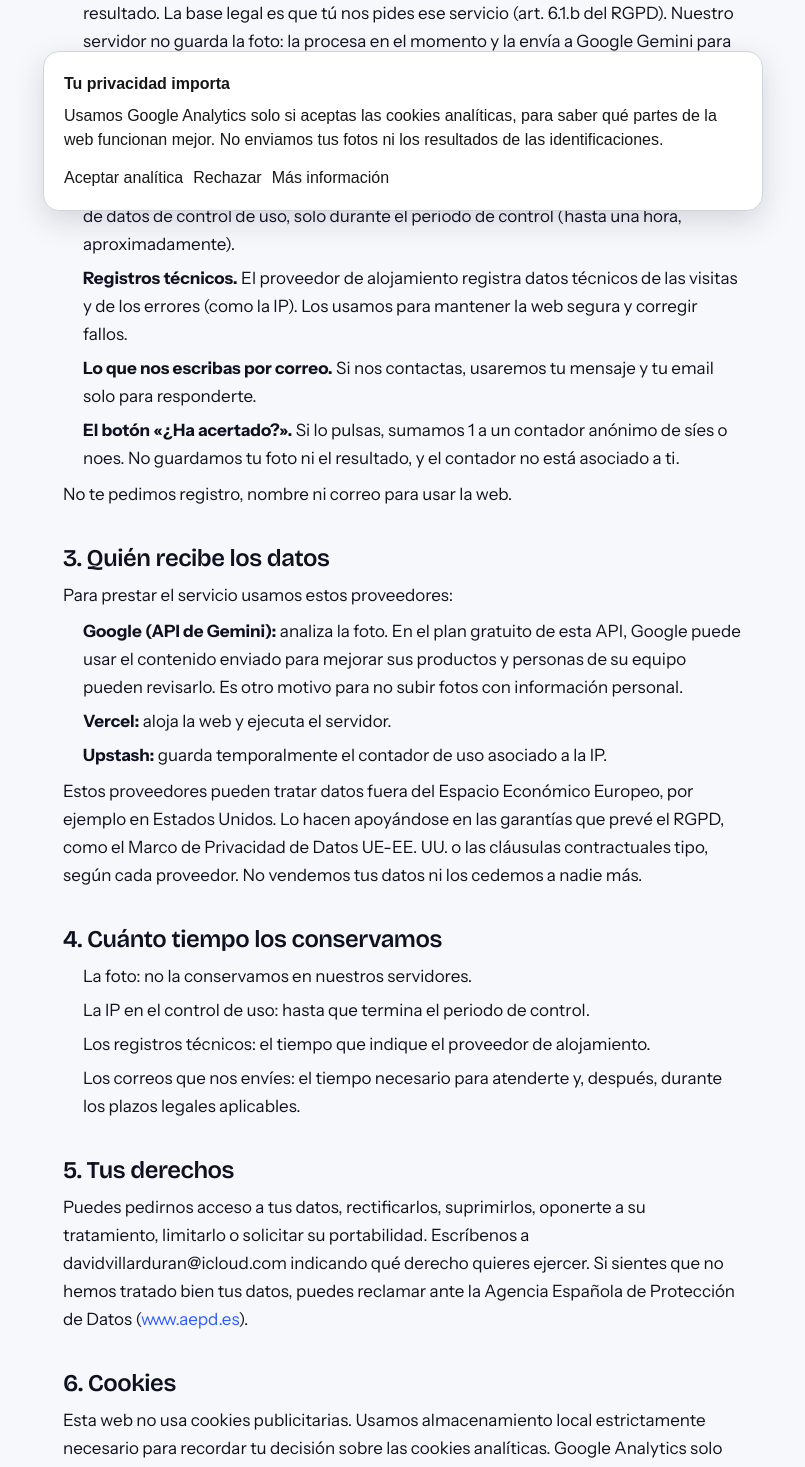
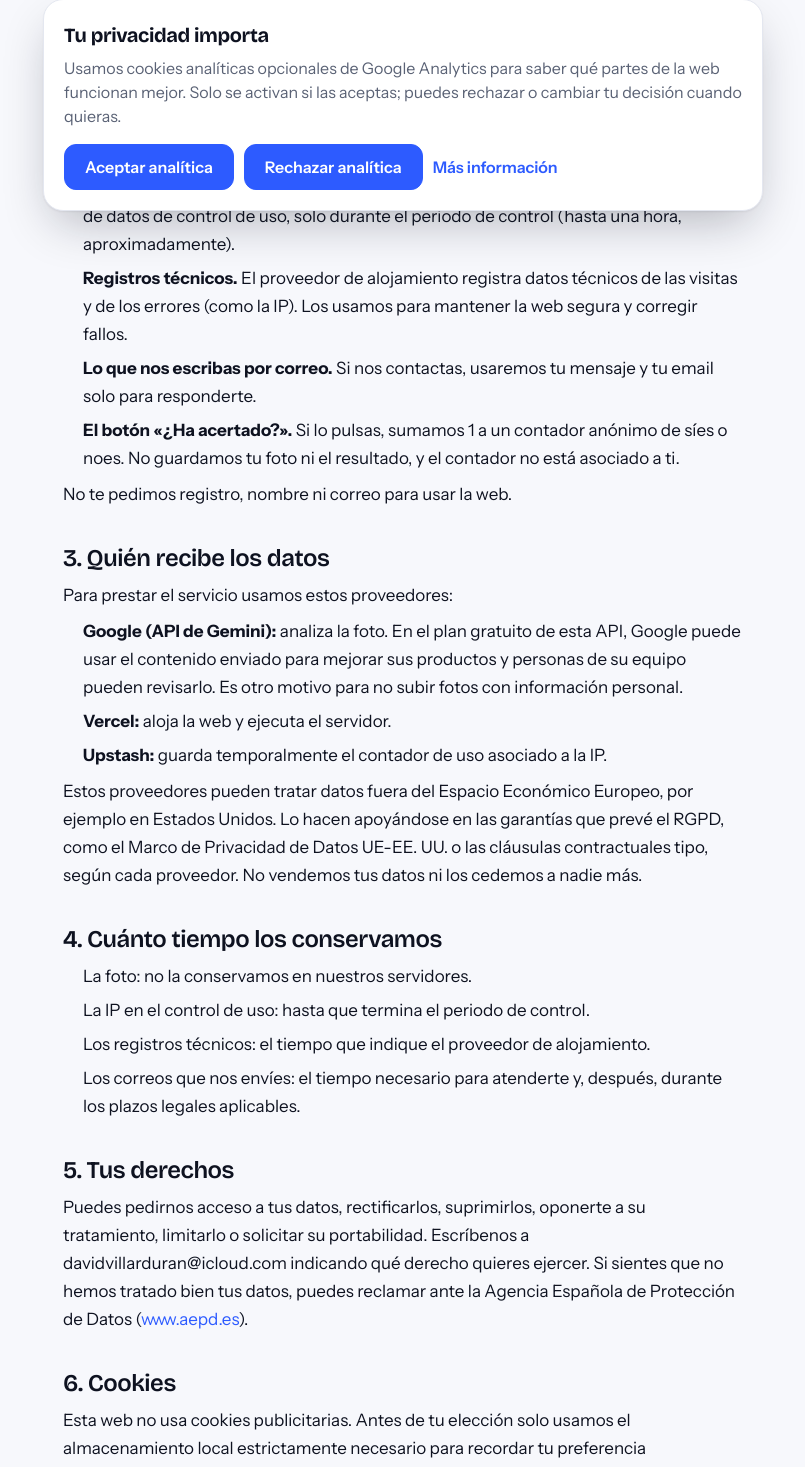
Before and after one commit to davidvillard/CochesAI, a Next.js app: page /privacidad in a window 1280 px wide. Shown: the part 573-2040 px from the top of the page, without its empty margins (237-1042 px from the left). Built offline with nearby package versions, Linux system fonts and the light colour scheme.

Commit message:
arreglados estilos

```diff
--- /dev/null
+++ b/app/AnalyticsConsent.module.css
@@ -0,0 +1,145 @@
+.banner {
+  --tinta: #0e1220;
+  --suave: #5a6275;
+  --linea: #e4e7f0;
+  --color: #2d5bff;
+  --color-osc: #1f45d6;
+
+  position: fixed;
+  right: 16px;
+  bottom: max(16px, env(safe-area-inset-bottom));
+  left: 16px;
+  z-index: 100;
+  max-width: 720px;
+  margin: 0 auto;
+  padding: 20px;
+  border: 1px solid var(--linea);
+  border-radius: 20px;
+  background: #fff;
+  /* Color propio: sin esto hereda el del body, que en modo oscuro es casi blanco */
+  color: var(--tinta);
+  box-shadow: 0 1px 2px rgba(14, 18, 32, 0.06),
+    0 20px 50px -12px rgba(14, 18, 32, 0.3);
+  font-family: var(--font-text), system-ui, sans-serif;
+  font-size: 1rem;
+  line-height: 1.5;
+  animation: sube 0.4s cubic-bezier(0.2, 0.8, 0.2, 1);
+}
+
+@keyframes sube {
+  from {
+    opacity: 0;
+    transform: translateY(16px);
+  }
+}
+
+.titulo {
+  display: block;
+  font-family: var(--font-display), system-ui, sans-serif;
+  font-weight: 700;
+  font-size: 1.25rem;
+  letter-spacing: -0.02em;
+}
+
+.texto {
+  margin: 6px 0 16px;
+  color: var(--suave);
+}
+
+.acciones {
+  display: flex;
+  flex-wrap: wrap;
+  align-items: center;
+  gap: 10px;
+}
+
+/* Aceptar y Rechazar comparten clase: mismo tamaño y mismo peso visual */
+.btn {
+  flex: 1 1 140px;
+  min-height: 46px;
+  padding: 0 20px;
+  border: 1px solid var(--color);
+  border-radius: 12px;
+  background: var(--color);
+  color: #fff;
+  font: 600 1rem/1 var(--font-text), system-ui, sans-serif;
+  cursor: pointer;
+  transition: background 0.2s, transform 0.2s;
+}
+
+.btn:hover {
+  border-color: var(--color-osc);
+  background: var(--color-osc);
+  transform: translateY(-1px);
+}
+
+.btn:focus-visible,
+.enlace:focus-visible {
+  outline: 3px solid var(--color);
+  outline-offset: 3px;
+}
+
+.enlace {
+  color: var(--color);
+  font-weight: 600;
+  white-space: nowrap;
+}
+
+.preferencias {
+  --color: #2d5bff;
+  --color-osc: #1f45d6;
+
+  position: fixed;
+  right: 16px;
+  bottom: max(16px, env(safe-area-inset-bottom));
+  z-index: 99;
+  padding: 8px 12px;
+  border: 1px solid var(--color-osc);
+  border-radius: 999px;
+  background: var(--color);
+  color: #fff;
+  font: 600 0.8rem/1.2 var(--font-text), system-ui, sans-serif;
+  box-shadow: 0 4px 16px rgba(14, 18, 32, 0.12);
+  cursor: pointer;
+}
+
+.preferencias:hover {
+  border-color: var(--color-osc);
+  background: var(--color-osc);
+  color: #fff;
+  transform: translateY(-1px);
+}
+
+.preferencias:focus-visible {
+  outline: 3px solid #8ea6ff;
+  outline-offset: 3px;
+}
+
+@media (min-width: 640px) {
+  .btn {
+    flex: 0 0 auto;
+  }
+}
+
+@media (prefers-reduced-motion: reduce) {
+  .banner {
+    animation: none;
+  }
+  .btn {
+    transition: none;
+  }
+}
+
+@media (max-width: 420px) {
+  .banner {
+    right: 10px;
+    bottom: max(10px, env(safe-area-inset-bottom));
+    left: 10px;
+    padding: 16px;
+  }
+
+  .preferencias {
+    right: 10px;
+    bottom: max(10px, env(safe-area-inset-bottom));
+  }
+}
--- a/app/components/AnalyticsConsent.tsx
+++ b/app/components/AnalyticsConsent.tsx
@@ -3,6 +3,7 @@
 import Link from "next/link";
 import Script from "next/script";
 import { useEffect, useState } from "react";
+import styles from "../AnalyticsConsent.module.css";
 
 const GA_ID = "G-GLN10TSQBL";
 const CONSENT_KEY = "cochesai.analytics-consent";
@@ -11,19 +12,41 @@ type Consent = "accepted" | "rejected" | null;
 
 export default function AnalyticsConsent() {
   const [consent, setConsent] = useState<Consent>(null);
+  const [ready, setReady] = useState(false);
+  const [showBanner, setShowBanner] = useState(false);
 
   useEffect(() => {
     const saved = window.localStorage.getItem(CONSENT_KEY);
     if (saved === "accepted" || saved === "rejected") {
-      // La decisión se lee del almacenamiento del navegador después de hidratar.
       // eslint-disable-next-line react-hooks/set-state-in-effect
       setConsent(saved);
+      setShowBanner(false);
+    } else {
+      // No se carga ninguna etiqueta hasta que el usuario elija.
+      setShowBanner(true);
     }
+    setReady(true);
   }, []);
 
   function choose(value: Exclude<Consent, null>) {
     window.localStorage.setItem(CONSENT_KEY, value);
     setConsent(value);
+    setShowBanner(false);
+
+    if (value === "rejected") {
+      const win = window as typeof window & {
+        gtag?: (...args: unknown[]) => void;
+      };
+      win.gtag?.("consent", "update", { analytics_storage: "denied" });
+
+      // Revoca las cookies propias que GA4 haya creado durante esta sesión.
+      document.cookie.split(";").forEach((cookie) => {
+        const name = cookie.split("=")[0].trim();
+        if (name === "_ga" || name.startsWith("_ga_")) {
+          document.cookie = `${name}=; Max-Age=0; path=/`;
+        }
+      });
+    }
   }
 
   return (
@@ -37,48 +60,54 @@ export default function AnalyticsConsent() {
           <Script id="google-analytics" strategy="afterInteractive">
             {`
               window.dataLayer = window.dataLayer || [];
-              function gtag(){dataLayer.push(arguments);}
-              gtag('js', new Date());
-              gtag('config', '${GA_ID}');
+              window.gtag = function(){window.dataLayer.push(arguments);}
+              window.gtag('consent', 'default', { analytics_storage: 'denied' });
+              window.gtag('consent', 'update', { analytics_storage: 'granted' });
+              window.gtag('js', new Date());
+              window.gtag('config', '${GA_ID}');
             `}
           </Script>
         </>
       )}
 
-      {consent === null && (
-        <aside
-          aria-label="Preferencias de cookies"
-          style={{
-            position: "fixed",
-            bottom: 16,
-            left: 16,
-            right: 16,
-            zIndex: 100,
-            maxWidth: 720,
-            margin: "0 auto",
-            padding: 20,
-            border: "1px solid #d0d5dd",
-            borderRadius: 16,
-            background: "#fff",
-            boxShadow: "0 10px 30px rgba(16, 24, 40, .15)",
-          }}
-        >
-          <strong>Tu privacidad importa</strong>
-          <p style={{ margin: "8px 0 14px", lineHeight: 1.5 }}>
-            Usamos Google Analytics solo si aceptas las cookies analíticas, para
-            saber qué partes de la web funcionan mejor. No enviamos tus fotos ni
-            los resultados de las identificaciones.
+      {ready && showBanner && (
+        <aside className={styles.banner} aria-label="Preferencias de cookies">
+          <strong className={styles.titulo}>Tu privacidad importa</strong>
+          <p className={styles.texto}>
+            Usamos cookies analíticas opcionales de Google Analytics para saber
+            qué partes de la web funcionan mejor. Solo se activan si las aceptas;
+            puedes rechazar o cambiar tu decisión cuando quieras.
           </p>
-          <div style={{ display: "flex", flexWrap: "wrap", gap: 10, alignItems: "center" }}>
-            <button type="button" onClick={() => choose("accepted")}>
+          <div className={styles.acciones}>
+            <button
+              type="button"
+              className={styles.btn}
+              onClick={() => choose("accepted")}
+            >
               Aceptar analítica
             </button>
-            <button type="button" onClick={() => choose("rejected")}>
-              Rechazar
+            <button
+              type="button"
+              className={styles.btn}
+              onClick={() => choose("rejected")}
+            >
+              Rechazar analítica
             </button>
-            <Link href="/privacidad#cookies">Más información</Link>
+            <Link href="/privacidad#cookies" className={styles.enlace}>
+              Más información
+            </Link>
           </div>
         </aside>
+      )}
+
+      {ready && consent !== null && !showBanner && (
+        <button
+          type="button"
+          className={styles.preferencias}
+          onClick={() => setShowBanner(true)}
+        >
+          Cambiar preferencias de cookies
+        </button>
       )}
     </>
   );
--- a/app/page.tsx
+++ b/app/page.tsx
@@ -4,6 +4,7 @@ import Link from "next/link";
 import NextImage from "next/image";
 import { useEffect, useRef, useState } from "react";
 import styles from "./page.module.css";
+
 
 type Similar = { marca: string; modelo: string; motivo: string };
 
--- a/app/privacidad/page.tsx
+++ b/app/privacidad/page.tsx
@@ -125,12 +125,21 @@ export default function Privacidad() {
 
             <h2 id="cookies">6. Cookies</h2>
             <p>
-                Esta web no usa cookies publicitarias. Usamos almacenamiento local
-                estrictamente necesario para recordar tu decisión sobre las cookies
-                analíticas. Google Analytics solo se carga si aceptas expresamente
-                esas cookies; si las rechazas, no se carga ninguna etiqueta de
-                Analytics. Puedes cambiar tu decisión borrando el almacenamiento
-                local del navegador.
+                Esta web no usa cookies publicitarias. Antes de tu elección solo usamos
+                el almacenamiento local estrictamente necesario para recordar tu
+                preferencia (<code>cochesai.analytics-consent</code>). Las cookies
+                analíticas opcionales de Google Analytics solo se activan después de
+                aceptar expresamente. Si las rechazas, no se carga la etiqueta de
+                Analytics. Puedes cambiar tu decisión en cualquier momento desde el
+                botón «Cambiar preferencias de cookies».
+            </p>
+            <p>
+                Google Analytics puede crear cookies propias como <code>_ga</code> y
+                <code>_ga_*</code> para medir visitas y uso agregado del servicio. No
+                usamos cookies publicitarias ni funciones de personalización de
+                anuncios. La información sobre las cookies y sus plazos puede cambiar
+                cuando Google actualiza el servicio; consulta también su documentación
+                de Analytics.
             </p>
 
             <h2>7. Menores</h2>
```
